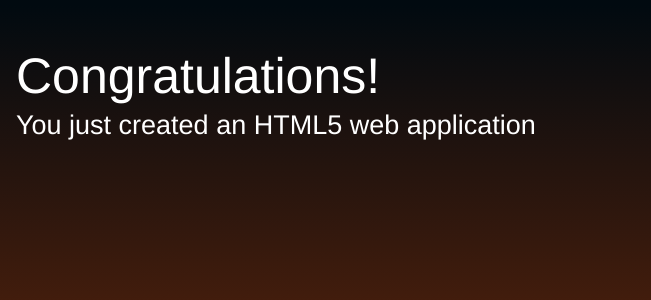
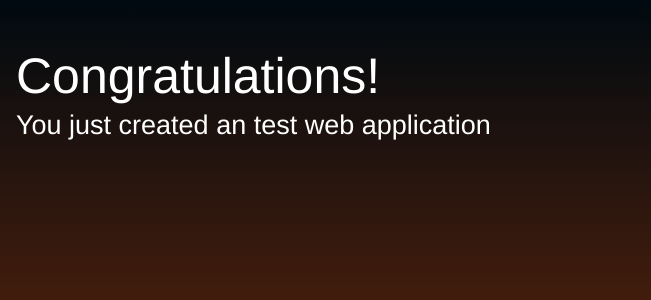
Before and after one commit to NikhithVasa/awsstaticpage, a plain HTML site: page webpage/index.html in a window 1280 px wide. Shown: the part 234-534 px from the top of the page, 629-1280 px from the left. Drawn offline with Linux system fonts and the light colour scheme.

Commit message:
Update index.html

```diff
--- a/webpage/index.html
+++ b/webpage/index.html
@@ -59,7 +59,7 @@
             <a class="twitter-link" href="https://twitter.com/home/?status=I%20created%20a%20project%20with%20AWS%20CodeStar!%20%23AWS%20%23AWSCodeStar%20https%3A%2F%2Faws.amazon.com%2Fcodestar"><img src="img/tweet.svg" /></a>
             <div class="text">
                 <h1>Congratulations!</h1>
-                <h2>You just created an HTML5 web application</h2>
+                <h2>You just created an test web application</h2>
             </div>
         </div>
     </div>
```
